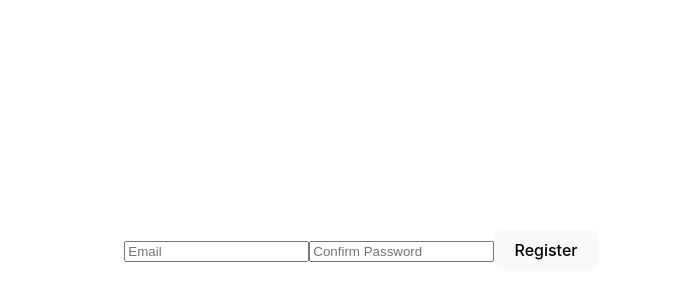
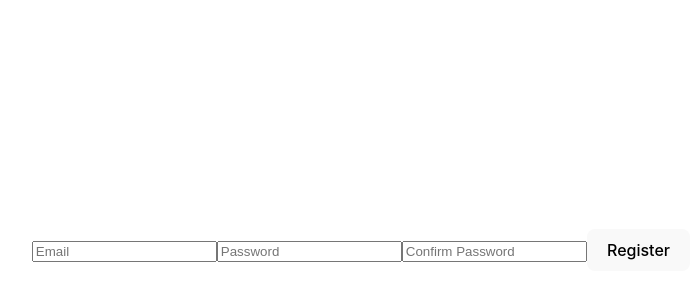
Before and after one commit to Heshbon/social-media-dashboard, a React (Vite) app in the folder frontend/: page /register in a window 1280 px wide. Shown: the part 150-450 px from the top of the page, without its empty margins (279-978 px from the left). Built offline with nearby package versions, Linux system fonts and the light colour scheme.

Commit message:
fix: correct password field placeholders and improve error handling in Register form

```diff
--- a/frontend/src/components/Auth/Register.jsx
+++ b/frontend/src/components/Auth/Register.jsx
@@ -37,7 +37,8 @@ const Register = () => {
   return (
     <form onSubmit={handleSubmit}>
       <input type="email" value={email} onChange={(e) => setEmail(e.target.value)} placeholder="Email" required />
-      <input type="password" value={password} onChange={(e) => setPassword(e.target.value)} placeholder="Confirm Password"  required />
+      <input type="password" value={password} onChange={(e) => setPassword(e.target.value)} placeholder="Password"  required />
+      <input type="password" value={confirmPassword} onChange={(e) => setConfirmPassword(e.target.value)} placeholder="Confirm Password" required/>
       <button type="submit" disabled={loading}>
         {loading ? "Registering..." : "Register"}
       </button>
```
